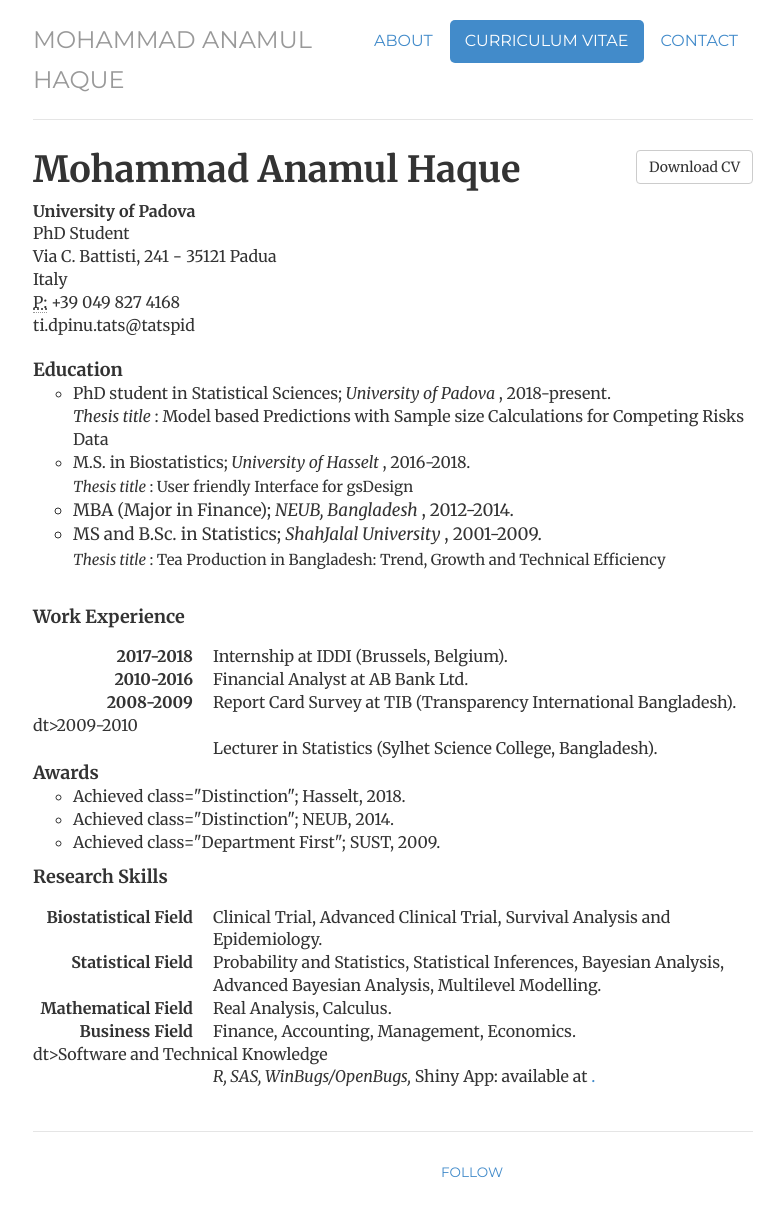
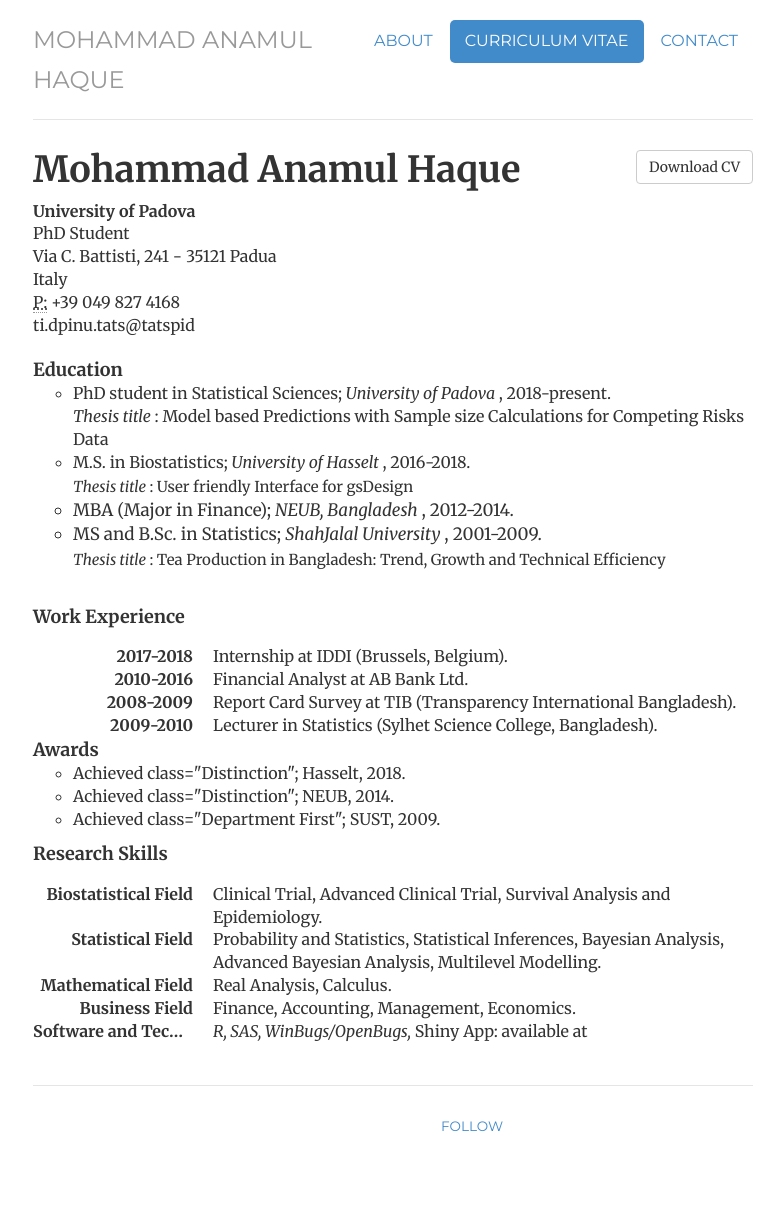
Before and after one commit to haquemdanamul/haquemdanamul, a Jekyll site: the page built from resume/index.html, in a window 1280 px wide. Shown: the whole page, without its empty margins (247-1031 px from the left). Built offline with Jekyll 4.4.1, drawn with Linux system fonts in a browser that asks for light colours; nearby versions of some CDN libraries; library files that are not in the unit come from our copies; after the commit the page ends 1178 px from its top, so only the background shows below that.

```diff
--- a/resume/index.html
+++ b/resume/index.html
@@ -41,7 +41,7 @@ description: Contact information for Jonathan McGlone, a Librarian, Front-End De
 <dd>Financial Analyst at AB Bank Ltd.</dd>
 	<dt>2008-2009</dt>
 <dd>Report Card Survey at TIB (Transparency International Bangladesh).</dd>
-	dt>2009-2010</dt>
+	<dt>2009-2010</dt>
 <dd>Lecturer in Statistics (Sylhet Science College, Bangladesh).</dd>
 
 </d1>
@@ -64,8 +64,8 @@ description: Contact information for Jonathan McGlone, a Librarian, Front-End De
 <dd>Real Analysis, Calculus. </dd>
 	<dt>Business Field</dt>
 <dd>Finance, Accounting, Management, Economics.</dd>
-	dt>Software and Technical Knowledge</dt>
-<dd><i> R,  SAS, WinBugs/OpenBugs,</i> Shiny App: available at <a href="https://haquemdanamul.shinyapps.io/update_session/" title="gsDesign with Conditional power for IDDI"</a>.</</li>
+	<dt>Software and Technical Knowledge</dt>
+<dd><i> R,  SAS, WinBugs/OpenBugs,</i> Shiny App: available at <a href="https://haquemdanamul.shinyapps.io/update_session/" title="gsDesign with Conditional power for IDDI". </a> </li>
   </dd>
 	</d1>
 
```
